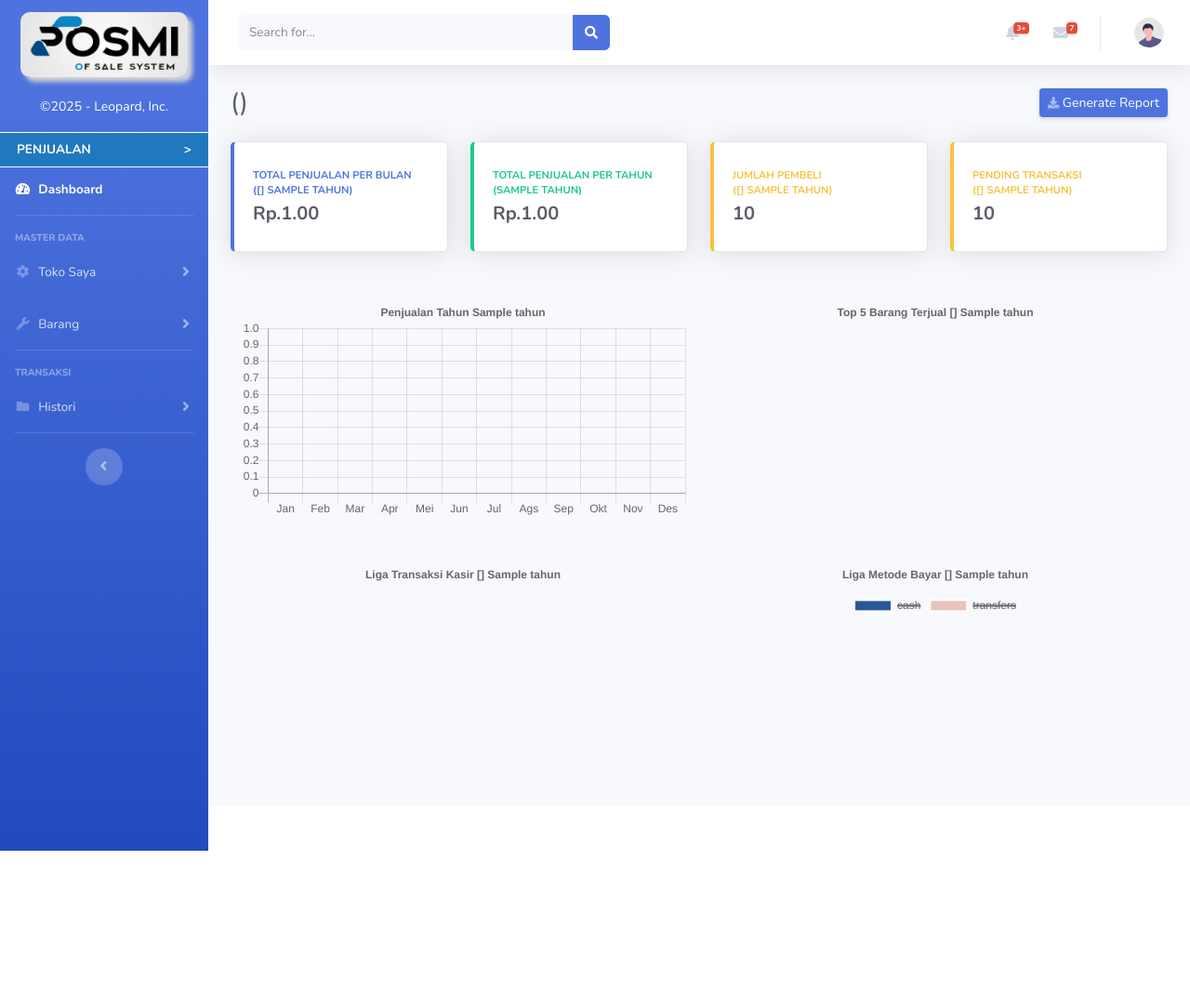
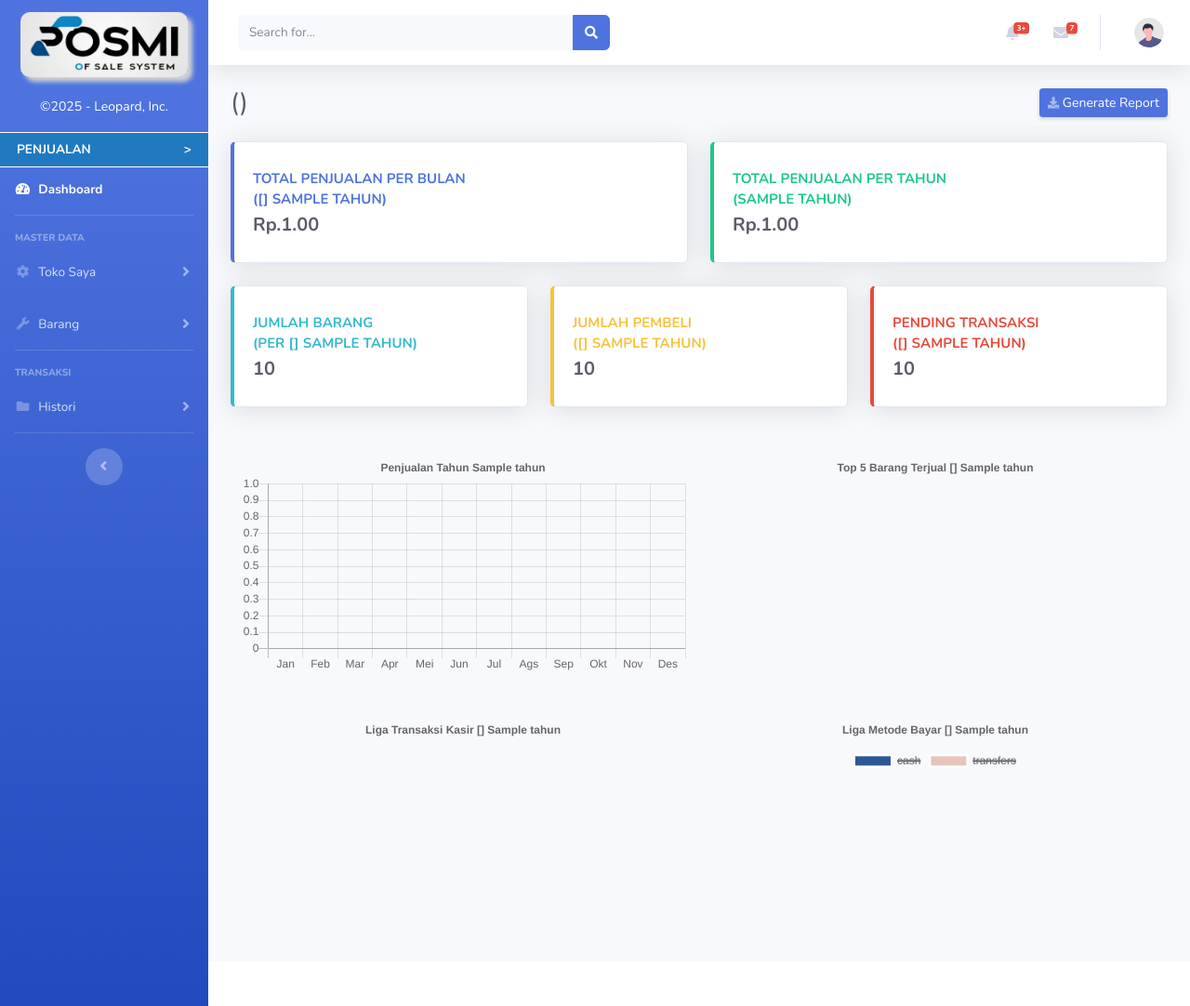
Before and after one commit to leopard1982/posmi, a Django app: template templates/administrator/index.html in a window 1280 px wide. Shown: the whole page at 93% size. Before the commit the page ends 915 px from the top, so only its background shows below. Run offline with Django 3.2, Linux system fonts and the light colour scheme; the template is opened without the code that fills it: most values are stand-ins (such as "Sample title", 1, 10 or a date in 2020); some libraries are stand-ins or nearby versions.

Commit message:
card index cms ditambah jumlah barang

```diff
--- a/cms/views.py
+++ b/cms/views.py
@@ -135,7 +135,8 @@ def index(request):
                 'list_jumlah_barang':list_jumlah_barang,
                 'nama_kasir':nama_kasir,
                 'jumlah_transaksi':jumlah_transaksi,
-                'jumlah_metode':jumlah_metode
+                'jumlah_metode':jumlah_metode,
+                'jumlah_barang':barang.count()
             }
             return render(request,'administrator/index.html',context)
         else:
--- a/templates/administrator/index.html
+++ b/templates/administrator/index.html
@@ -412,12 +412,12 @@
                         <div class="row">
 
                             <!-- Earnings (Monthly) Card Example -->
-                            <div class="col-xl-3 col-md-6 mb-4">
+                            <div class="col-xl-6 col-md-6 mb-4">
                                 <div class="card border-left-primary shadow h-100 py-2">
                                     <div class="card-body">
                                         <div class="row no-gutters align-items-center">
                                             <div class="col mr-2">
-                                                <div class="text-xs font-weight-bold text-primary text-uppercase mb-1">
+                                                <div class="text-xs font-weight-bold text-primary text-uppercase mb-1" style="font-size: 15px !important;">
                                                     Total Penjualan Per bulan<br>({{bulan}} {{tahun}})</div>
                                                 <div class="h5 mb-0 font-weight-bold text-gray-800">Rp.{{total_penjualan_sebulan|intcomma}}.00</div>
                                             </div>
@@ -430,12 +430,12 @@
                             </div>
 
                             <!-- Earnings (Monthly) Card Example -->
-                            <div class="col-xl-3 col-md-6 mb-4">
+                            <div class="col-xl-6 col-md-6 mb-4">
                                 <div class="card border-left-success shadow h-100 py-2">
                                     <div class="card-body">
                                         <div class="row no-gutters align-items-center">
                                             <div class="col mr-2">
-                                                <div class="text-xs font-weight-bold text-success text-uppercase mb-1">
+                                                <div class="text-xs font-weight-bold text-success text-uppercase mb-1" style="font-size: 15px !important;">
                                                     Total Penjualan Per tahun<br>({{tahun}})</div>
                                                 <div class="h5 mb-0 font-weight-bold text-gray-800">Rp.{{total_penjualan_setahun|intcomma}}.00</div>
                                             </div>
@@ -447,13 +447,32 @@
                                 </div>
                             </div>
 
+                            <!-- Total Barang Card Example -->
+                            <div class="col-xl-4 col-md-6 mb-4">
+                                <div class="card border-left-info shadow h-100 py-2">
+                                    <div class="card-body">
+                                        <div class="row no-gutters align-items-center">
+                                            <div class="col mr-2">
+                                                <div class="text-xs font-weight-bold text-info text-uppercase mb-1"style="font-size: 15px !important;">
+                                                    Jumlah Barang<br>(Per {{bulan}} {{tahun}})</div>
+                                                <div class="h5 mb-0 font-weight-bold text-gray-800">{{jumlah_barang|intcomma}}</div>
+                                            </div>
+                                            <!-- <div class="col-auto">
+                                                <i class="fas fa-comments fa-2x text-gray-300"></i>
+                                            </div> -->
+                                        </div>
+                                    </div>
+                                </div>
+
+                            </div>
+
                             <!-- Earnings (Monthly) Card Example -->
-                            <div class="col-xl-3 col-md-6 mb-4">
+                            <div class="col-xl-4 col-md-6 mb-4">
                                 <div class="card border-left-warning shadow h-100 py-2">
                                     <div class="card-body">
                                         <div class="row no-gutters align-items-center">
                                             <div class="col mr-2">
-                                                <div class="text-xs font-weight-bold text-warning text-uppercase mb-1">
+                                                <div class="text-xs font-weight-bold text-warning text-uppercase mb-1" style="font-size: 15px !important;">
                                                     Jumlah Pembeli<br>({{bulan}} {{tahun}})</div>
                                                 <div class="h5 mb-0 font-weight-bold text-gray-800">{{jumlah_penjualan|intcomma}}</div>
                                             </div>
@@ -466,13 +485,14 @@
 
                             </div>
 
+
                             <!-- Pending Requests Card Example -->
-                            <div class="col-xl-3 col-md-6 mb-4">
-                                <div class="card border-left-warning shadow h-100 py-2">
+                            <div class="col-xl-4 col-md-6 mb-4">
+                                <div class="card border-left-danger shadow h-100 py-2">
                                     <div class="card-body">
                                         <div class="row no-gutters align-items-center">
                                             <div class="col mr-2">
-                                                <div class="text-xs font-weight-bold text-warning text-uppercase mb-1">
+                                                <div class="text-xs font-weight-bold text-danger text-uppercase mb-1" style="font-size: 15px !important;">
                                                     Pending Transaksi<br>({{bulan}} {{tahun}})</div>
                                                 <div class="h5 mb-0 font-weight-bold text-gray-800">{{pending_penjualan|intcomma}}</div>
                                             </div>
```
